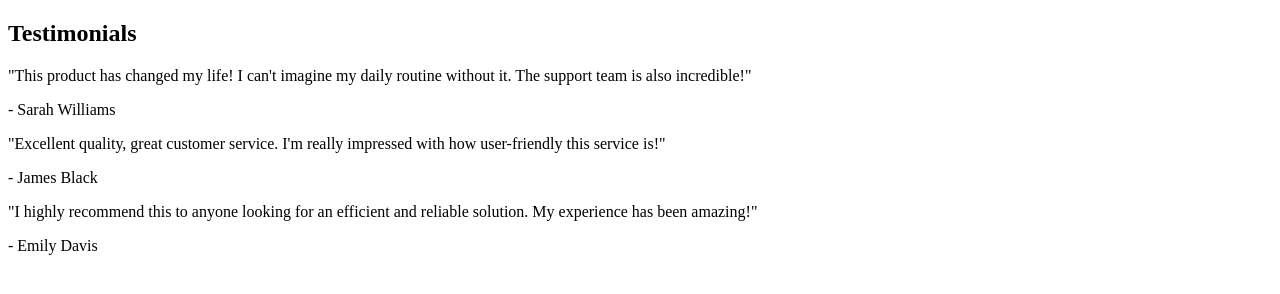
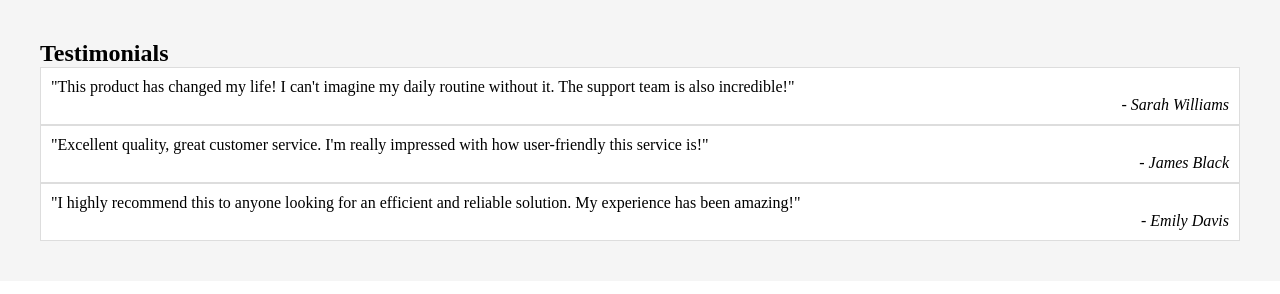
Before and after one commit to acciojob/testimonial-anshul-dhomne, a website: page main.html in a window 1280 px wide. Drawn offline with Linux system fonts and the light colour scheme.

Commit message:
created a submission

```diff
--- a/main.html
+++ b/main.html
@@ -4,23 +4,50 @@
     <meta charset="UTF-8">
     <meta name="viewport" content="width=device-width, initial-scale=1.0">
     <title>Testimonial Section</title>
-    <link rel="stylesheet" href="1.assigment.css">
 </head>
 <body>
+    <style>
+        /* General Reset */
+* {
+    margin: 0;
+    padding: 0;
+    box-sizing: border-box;
+}
+
+/* Main Container */
+.testimonial-container {
+    padding: 40px;
+    background-color: #f5f5f5;
+}
+
+/* Individual Testimonial Box */
+.testimonial-box {
+    background-color: white;
+    padding: 10px;
+    border: 1px solid #ddd;
+
+}
+
+/* Author Styling */
+.author {
+    font-style: italic;
+    text-align: right;
+}
+    </style>
     <section class="testimonial-container">
     <h1>Testimonials</h1>
 
         <div class="testimonial-box">
-            <p class="testimonial-text">"This product has changed my life! I can't imagine my daily routine without it. The support team is also incredible!"</p>
-            <p class="author">- Sarah Williams</p>
+            <div class="testimonial-text">"This product has changed my life! I can't imagine my daily routine without it. The support team is also incredible!"</div>
+            <div class="author">- Sarah Williams</div>
         </div>
         <div class="testimonial-box">
-            <p class="testimonial-text">"Excellent quality, great customer service. I'm really impressed with how user-friendly this service is!"</p>
-            <p class="author">- James Black</p>
+            <div class="testimonial-text">"Excellent quality, great customer service. I'm really impressed with how user-friendly this service is!"</div>
+            <div class="author">- James Black</div>
         </div>
         <div class="testimonial-box">
-            <p class="testimonial-text">"I highly recommend this to anyone looking for an efficient and reliable solution. My experience has been amazing!"</p>
-            <p class="author">- Emily Davis</p>
+            <div class="testimonial-text">"I highly recommend this to anyone looking for an efficient and reliable solution. My experience has been amazing!"</div>
+            <div class="author">- Emily Davis</div>
         </div>
     </section>
 </body>
--- a/styles.css
+++ /dev/null
@@ -1,28 +0,0 @@
-/* General Reset */
-* {
-    margin: 0;
-    padding: 0;
-    box-sizing: border-box;
-}
-
-/* Main Container */
-.testimonial-container {
-    padding: 40px;
-    background-color: #f5f5f5;
-}
-
-/* Individual Testimonial Box */
-.testimonial-box {
-    background-color: white;
-    padding: 10px;
-    border: 1px solid #ddd;
-
-}
-
-
-
-/* Author Styling */
-.author {
-    font-style: italic;
-    text-align: right;
-}
```
